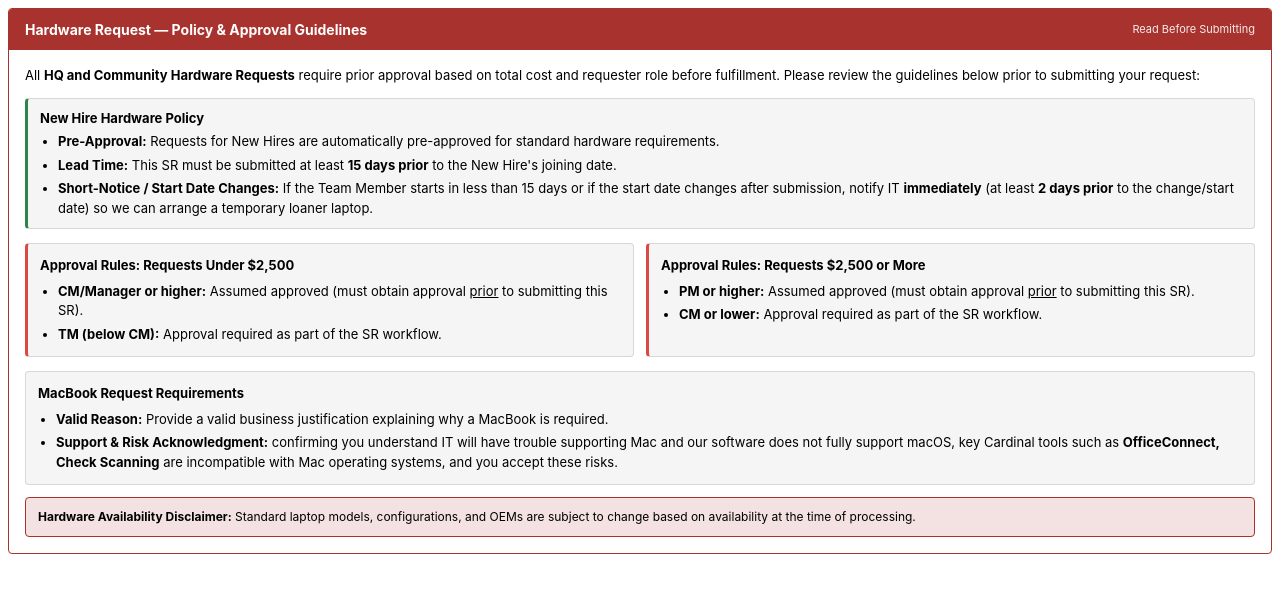
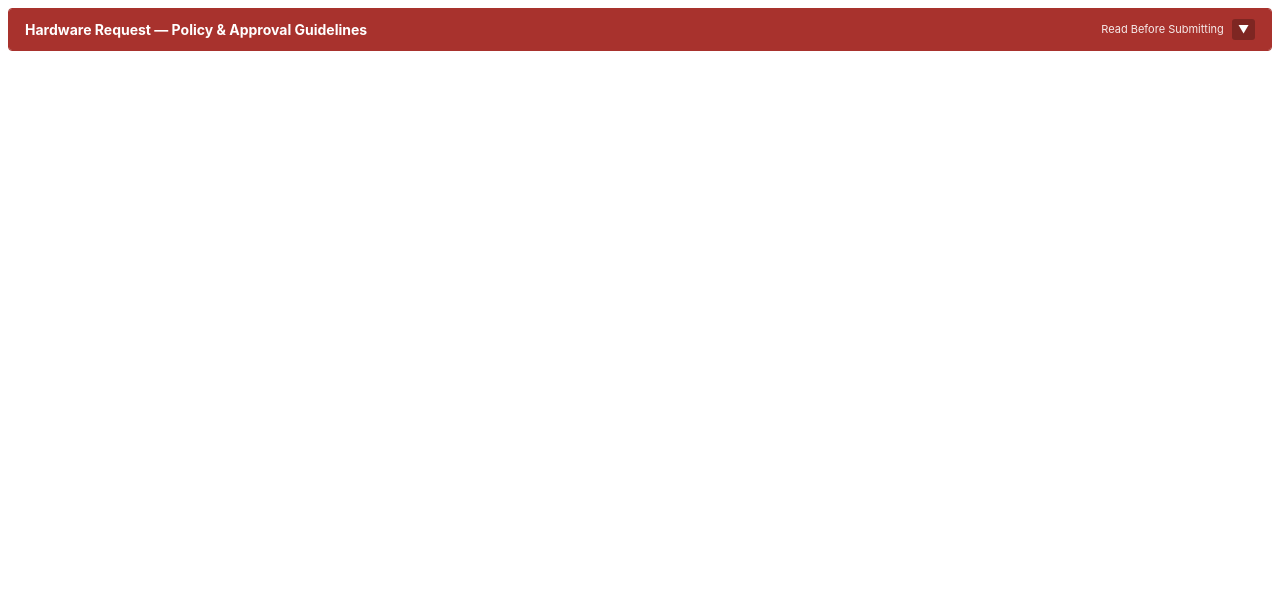
Before and after one commit to gear-fifth/Cardinal-Resolve, a plain HTML site: page index.html in a window 1280 px wide. Drawn offline with Linux system fonts and the light colour scheme.

Commit message:
dropdown menu style

```diff
--- a/index.html
+++ b/index.html
@@ -1,15 +1,74 @@
+<style>
+    .cr-policy-toggle {
+        display: none;
+    }
+
+    .cr-policy-header {
+        background-color: #a8322d;
+        color: #ffffff;
+        padding: 10px 16px;
+        font-weight: 700;
+        font-size: 14px;
+        display: flex;
+        justify-content: space-between;
+        align-items: center;
+        cursor: pointer;
+        user-select: none;
+        transition: background-color 0.2s ease;
+    }
+
+    .cr-policy-header:hover {
+        background-color: #912a25;
+    }
+
+    .cr-policy-chevron {
+        font-size: 11px;
+        background-color: rgba(0, 0, 0, 0.25);
+        padding: 2px 6px;
+        border-radius: 3px;
+        display: inline-block;
+        transition: transform 0.35s cubic-bezier(0.4, 0, 0.2, 1);
+    }
+
+    .cr-policy-body {
+        max-height: 0;
+        opacity: 0;
+        overflow: hidden;
+        padding: 0 16px;
+        transition: max-height 0.45s cubic-bezier(0.4, 0, 0.2, 1),
+            opacity 0.35s ease,
+            padding 0.35s ease;
+    }
+
+    /* Expanded State */
+    .cr-policy-toggle:checked~.cr-policy-body {
+        max-height: 1200px;
+        opacity: 1;
+        padding: 16px;
+    }
+
+    .cr-policy-toggle:checked~.cr-policy-header .cr-policy-chevron {
+        transform: rotate(180deg);
+    }
+</style>
+
 <div
     style="font-family: -apple-system, BlinkMacSystemFont, 'Segoe UI', Roboto, Helvetica, Arial, sans-serif; color: inherit; background-color: transparent; border: 1px solid #a8322d; border-radius: 4px; margin-bottom: 20px; overflow: hidden; font-size: 13px; line-height: 1.5;">
 
-    <!-- Header Banner (Keeps your Cardinal Red branding) -->
-    <div
-        style="background-color: #a8322d; color: #ffffff; padding: 10px 16px; font-weight: 700; font-size: 14px; display: flex; justify-content: space-between; align-items: center;">
+    <!-- Hidden Checkbox Controls State -->
+    <input type="checkbox" id="cr-hardware-policy-toggle" class="cr-policy-toggle">
+
+    <!-- Clickable Header Banner -->
+    <label for="cr-hardware-policy-toggle" class="cr-policy-header">
         <span>Hardware Request — Policy &amp; Approval Guidelines</span>
-        <span style="font-size: 11px; font-weight: 400; opacity: 0.9;">Read Before Submitting</span>
-    </div>
+        <span style="display: flex; align-items: center; gap: 8px; font-size: 11px; font-weight: 400;">
+            <span style="opacity: 0.9;">Read Before Submitting</span>
+            <span class="cr-policy-chevron">&#9660;</span>
+        </span>
+    </label>
 
-    <!-- Body Container (Transparent background, inherits page text color) -->
-    <div style="padding: 16px; background-color: transparent; color: inherit;">
+    <!-- Smoothly Expanding Body Container -->
+    <div class="cr-policy-body" style="background-color: transparent; color: inherit;">
 
         <!-- Intro Note -->
         <p style="margin: 0 0 12px 0; color: inherit; font-size: 13px;">
@@ -75,10 +134,10 @@
             <ul style="margin: 0; padding-left: 18px; color: inherit;">
                 <li style="margin-bottom: 4px;"><strong>Valid Reason:</strong> Provide a valid business justification
                     explaining why a MacBook is required.</li>
-                <li><strong>Support &amp; Risk Acknowledgment:</strong> confirming you understand IT will
-                    have trouble supporting Mac and our software does not fully support macOS, key Cardinal tools such
-                    as <strong>OfficeConnect, Check Scanning</strong> are incompatible with Mac operating systems, and
-                    you accept these risks.</li>
+                <li><strong>Support &amp; Risk Acknowledgment:</strong> Confirming you understand IT will have trouble
+                    supporting Mac and our software does not fully support macOS, key Cardinal tools such as
+                    <strong>OfficeConnect, Check Scanning</strong> are incompatible with Mac operating systems, and you
+                    accept these risks.</li>
             </ul>
         </div>
 
```
